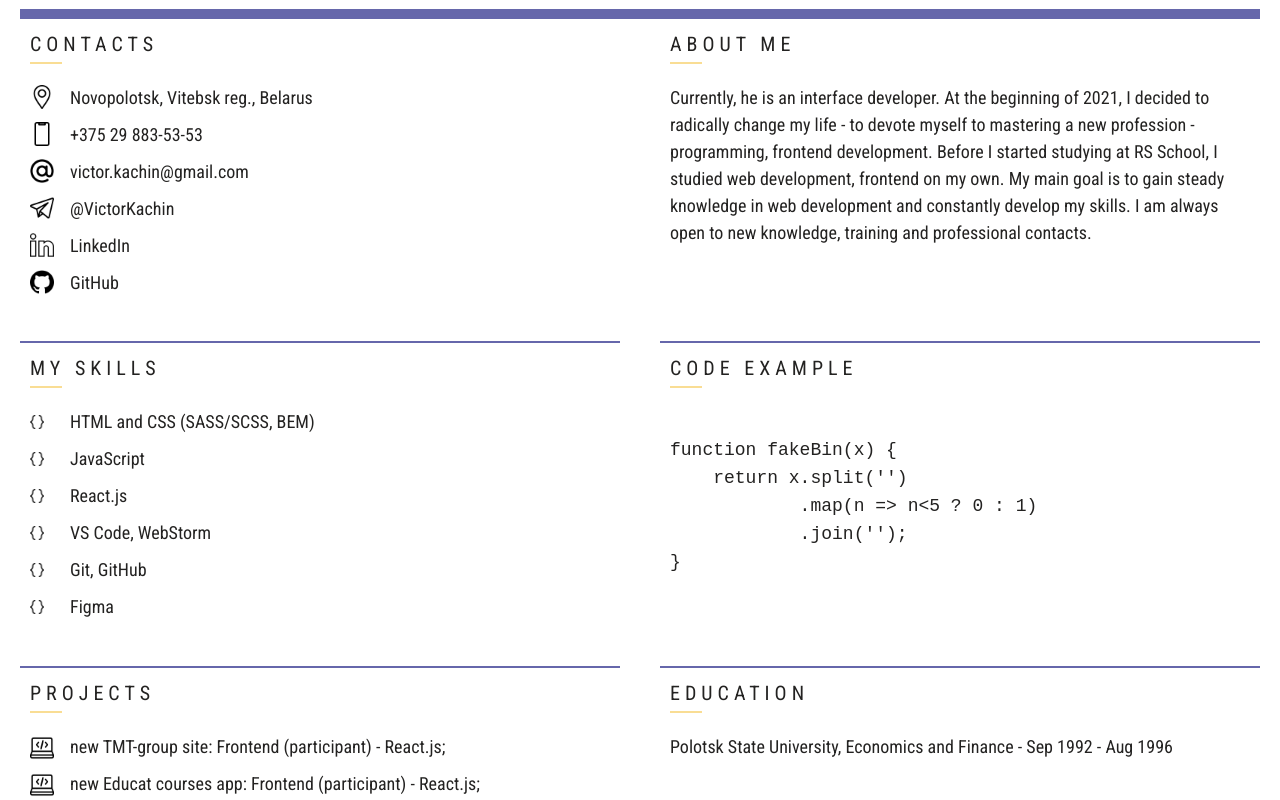
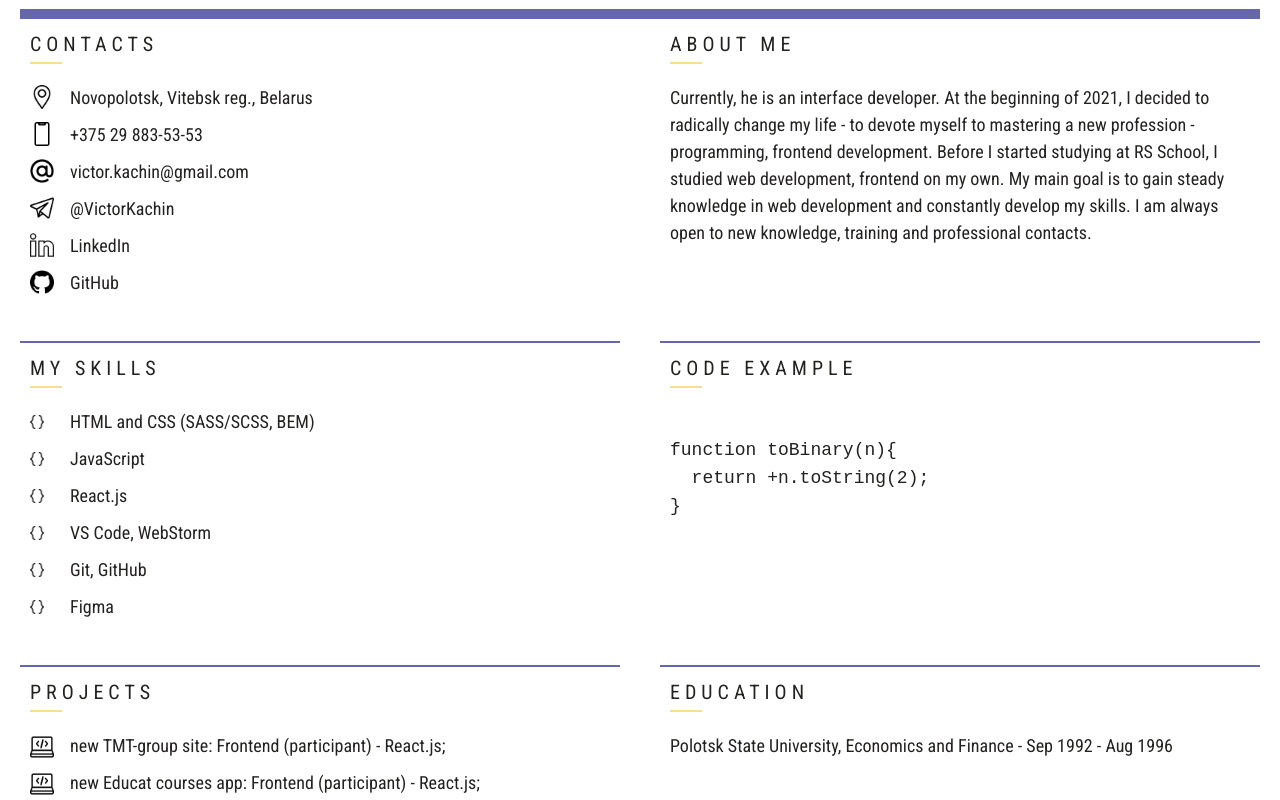
Before and after one commit to VictorKachin/victor-kachin_cv, a plain HTML site: page index.html in a window 1280 px wide. Shown: the part 416-1216 px from the top of the page. Drawn offline with Linux system fonts and the light colour scheme.

Commit message:
fix: apdate code example

```diff
--- a/index.html
+++ b/index.html
@@ -156,10 +156,8 @@
       <h2 class="section-title">Code Example</h2>
       <pre class="code">
           <code>
-function fakeBin(x) {
-    return x.split('')
-            .map(n => n<5 ? 0 : 1)
-            .join('');
+function toBinary(n){
+  return +n.toString(2);
 }
           </code>
         </pre>
```
